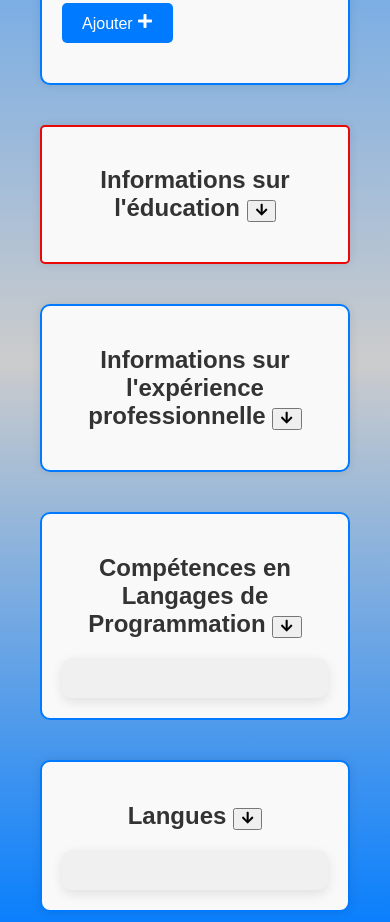
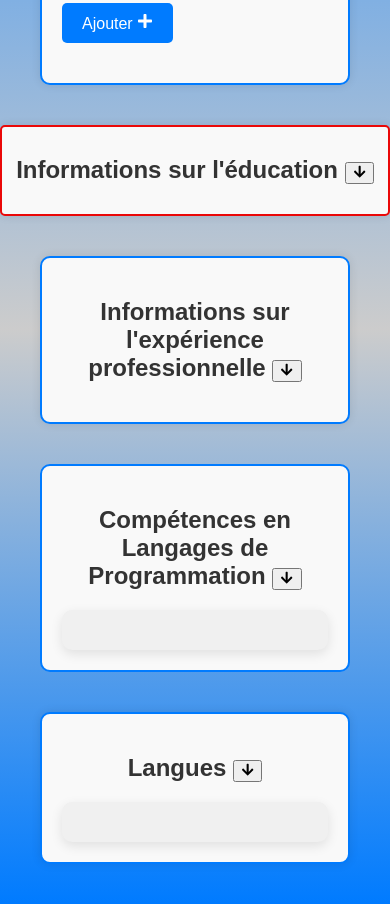
Before and after one commit to lemezzi/DreamCV, a React (Create React App) app: page / in a window 390 px wide. Shown: the part 1400-2322 px from the top of the page. Built offline with nearby package versions, Linux system fonts and the light colour scheme.

Commit message:
Update Education.css

```diff
--- a/src/Components/Education.css
+++ b/src/Components/Education.css
@@ -1,8 +1,8 @@
+/* Styles de base pour .education-container */
 .education-container {
   margin: 40px;
   padding: 20px;
   max-width: 800px;
-
   border: 2px solid #ea0808;
   border-radius: 5px;
   background-color: #f9f9f9;
@@ -10,12 +10,14 @@
   font-family: Arial, sans-serif;
 }
 
+/* Styles pour le titre de la section */
 .education-container h2 {
   text-align: center;
   margin-bottom: 20px;
   color: #333;
 }
 
+/* Styles pour les groupes de formulaire */
 .form-group {
   margin-bottom: 15px;
 }
@@ -34,6 +36,7 @@
   border-radius: 3px;
 }
 
+/* Styles pour le bouton de soumission */
 button[type="submit"] {
   background-color: #007bff;
   color: #fff;
@@ -48,10 +51,12 @@
   background-color: #0056b3;
 }
 
+/* Styles pour les éducations ajoutées */
 .added-educations {
   margin-top: 20px;
 }
 
+/* Styles pour chaque élément d'éducation */
 .education-item {
   border: 1px solid #ccc;
   border-radius: 5px;
@@ -77,3 +82,11 @@
 .education-item button:hover {
   background-color: #0056b3;
 }
+
+/* Media Query pour les écrans plus petits */
+@media screen and (max-width: 600px) {
+  .education-container {
+      margin: 20px auto; /* Réduire la marge */
+      padding: 10px; /* Réduire le rembourrage */
+  }
+}
```
Lines whose indentation alone changed are shown as unchanged.
